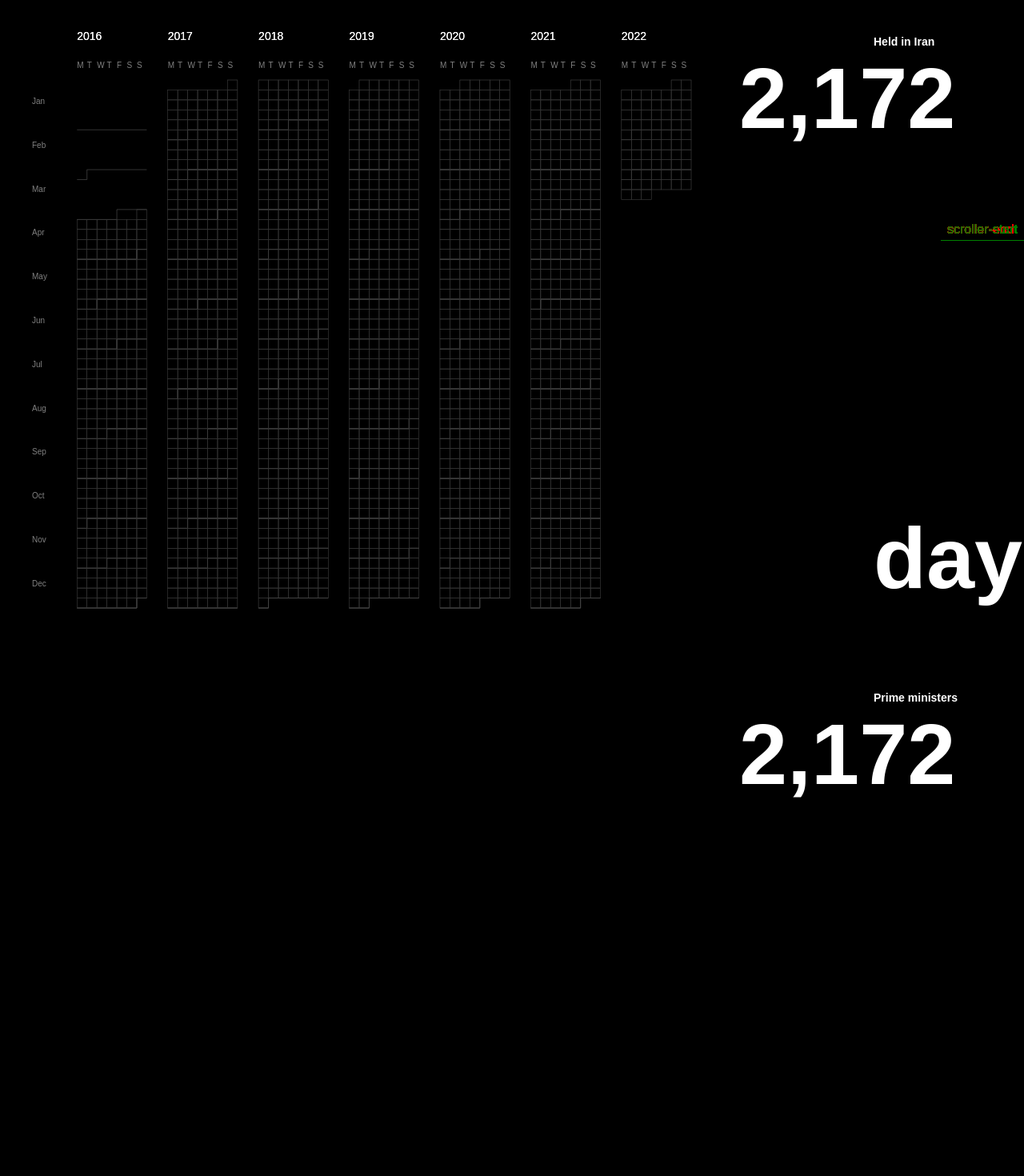
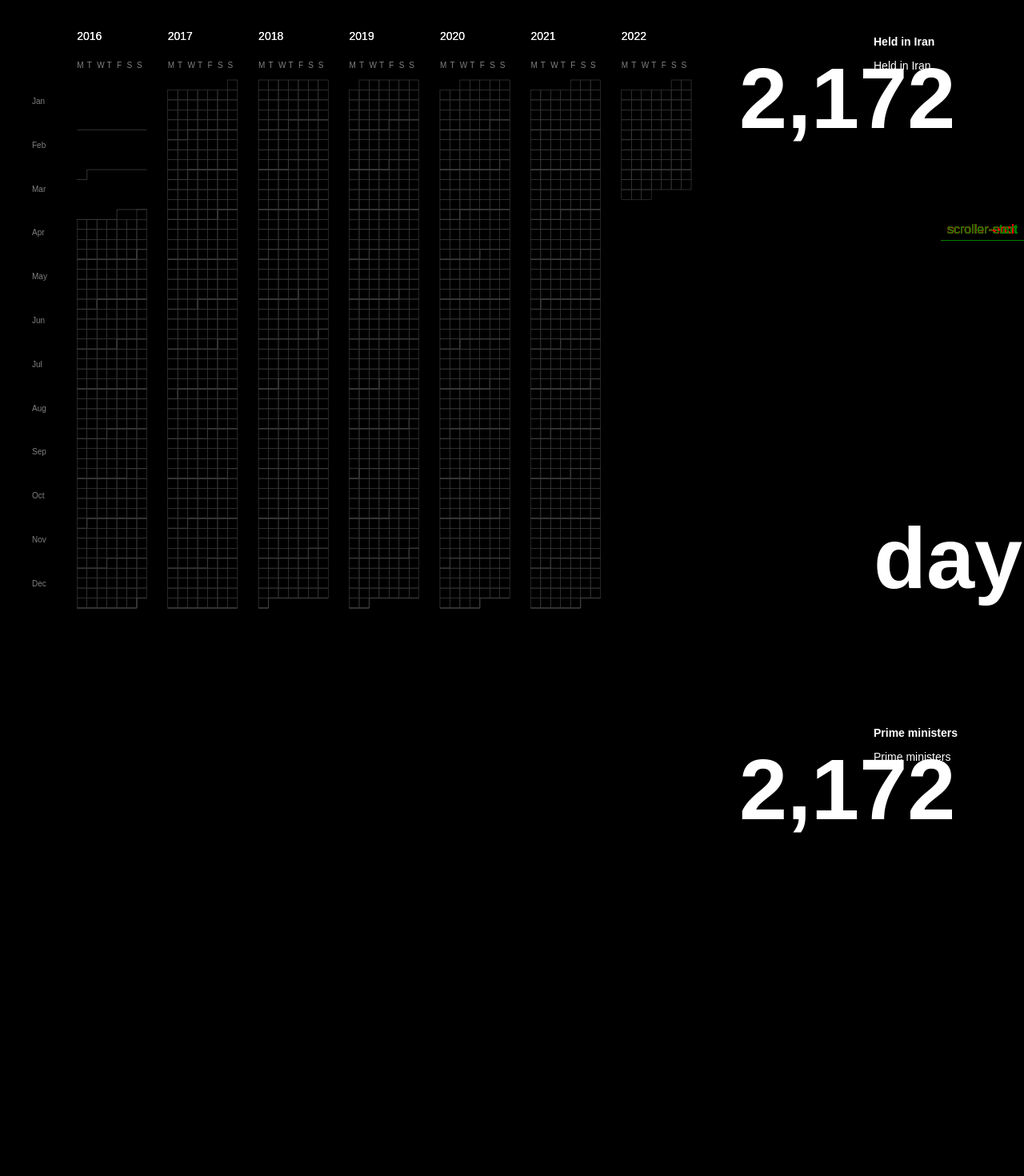
Before and after one commit to eadehemingway/nazanin, a React (Create React App) app: page / in a window 1280 px wide. Shown: the top 1470 px of the page at 80% size. Built offline with nearby package versions, Linux system fonts and the light colour scheme; a web font is replaced by a local one.

Commit message:
Add placeholder layer intros

```diff
--- a/src/components/TTContainer.js
+++ b/src/components/TTContainer.js
@@ -28,6 +28,7 @@ export function TextContainer({ setFillLayer, setStage, setIsEnd, setDividerLaye
                     setStage={setStage}
 					type={l.type}
 					days={l.days}
+					intro={l.intro}
                 />);
             })}
 			<DaysTitle color={fill_layer ? FILL_COLOR : "#fff"}>days</DaysTitle>
--- a/src/components/TTLayer.js
+++ b/src/components/TTLayer.js
@@ -7,7 +7,7 @@ import { useEffect, useRef } from "react";
 import { TEXT_COLUMN_WIDTH, SPACE_FOR_TOP_LABELS } from "../services/utils";
 import { TTLayerTitle } from "./TTLayerTitle";
 
-export function TTLayer({ stage, current_layer, setLayer, events, setStage, unsetLayer, index, type, days }){
+export function TTLayer({ stage, current_layer, setLayer, events, setStage, unsetLayer, index, type, days, intro }){
     const $ref = useRef(null)
 
     useEffect(() => {
@@ -36,6 +36,7 @@ export function TTLayer({ stage, current_layer, setLayer, events, setStage, unse
         <Layer ref={$ref} margin_top={index === 0 ? SPACE_FOR_TOP_LABELS : 20}>
             <TTLayerTitle type={type} days={days}/>
 			<TTLayerSubtitle>{current_layer}</TTLayerSubtitle>
+			<TTLayerIntro>{intro}</TTLayerIntro>
             {/* UN STACKED UN COMPLECATED */}
             {events.map((t,i)=> <TTText
                 text={t.description}
@@ -64,4 +65,8 @@ const TTLayerSubtitle = styled.span`
 	font-weight: 700;
 	position: absolute;
 	bottom: 100%;
-`
+`;
+
+const TTLayerIntro = styled.p`
+	width: 100%;
+`;
--- a/src/data/LAYERS.js
+++ b/src/data/LAYERS.js
@@ -12,11 +12,23 @@ export const LAYER_NAMES = {
     birthdays: "Birthdays",
 };
 
+const LAYER_INTROS = {
+    intro: "Held in Iran",
+	prime_ministers: "Prime ministers",
+    foreign_secretaries: "Foreign secretaries",
+    solitary_confinement: "Solitary confinement",
+    hunger_strikes: "Hunger strikes",
+    medical_attention: "Medical attention",
+    locations: "Locations",
+    birthdays: "Birthdays",
+};
+
 const INTRO_LAYER = {
 	name: LAYER_NAMES["intro"],
 	type: "divider",
 	events: [],
-	days: 2172
+	days: 2172,
+	intro: LAYER_INTROS["intro"]
 };
 
 
@@ -52,6 +64,7 @@ function getLayers() {
 
 	sorted_rows.forEach(row => {
 		const layer_name = LAYER_NAMES[row.layer];
+		const layer_intro = LAYER_INTROS[row.layer];
 		let layer_i = [...layer_names].indexOf(layer_name);
 		if (layer_i < 0) {
 			layer_names.add(layer_name);
@@ -59,7 +72,8 @@ function getLayers() {
 				name: layer_name,
         		type: row.type,
 				events: [],
-				days: row.type === "fill" ? 0 : 2172
+				days: row.type === "fill" ? 0 : 2172,
+				intro: layer_intro
 			})
 			layer_i = layers.length - 1;
 		}
```
